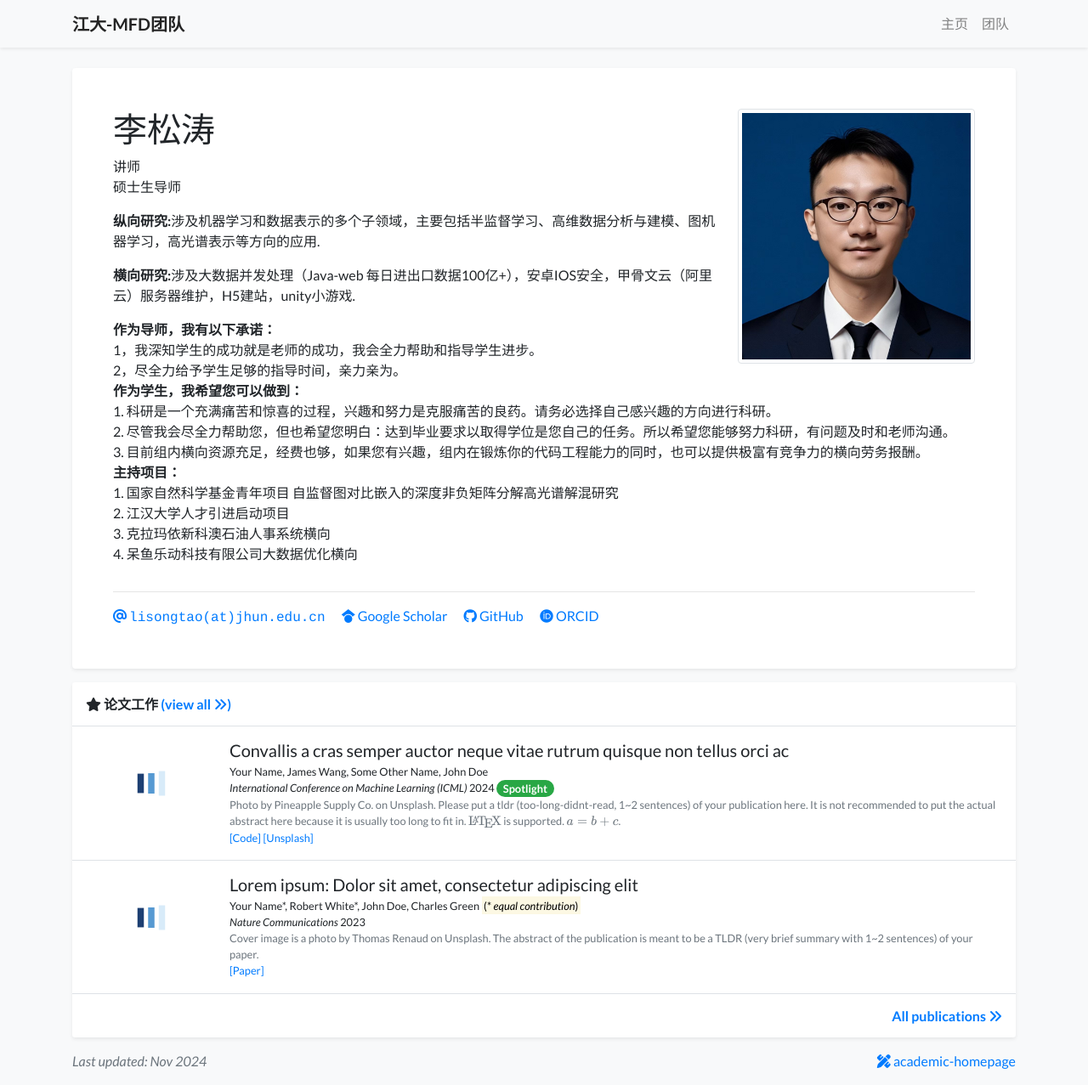
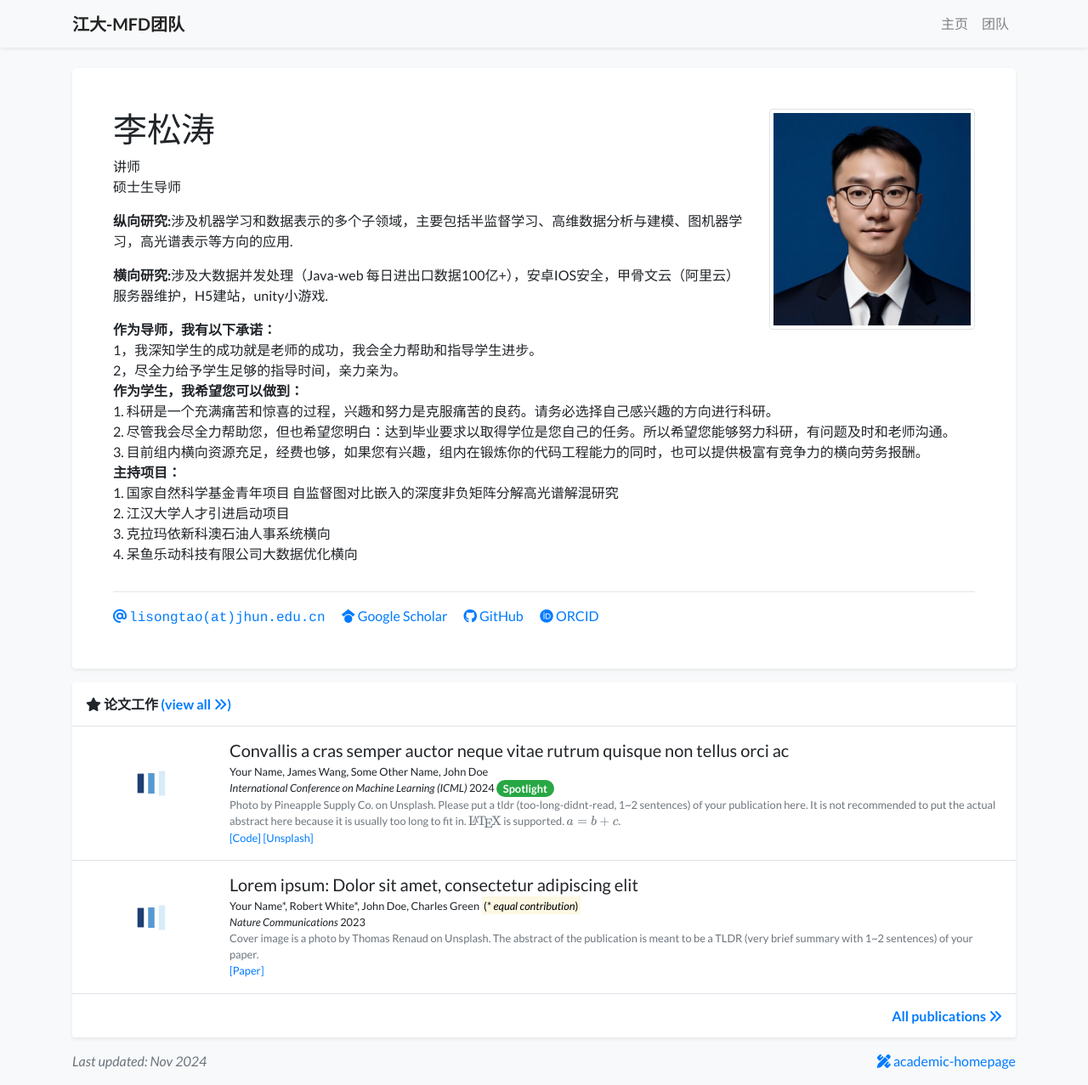
Before and after one commit to LstinWh/myself, a Jekyll site: the page built from index.html, in a window 1280 px wide and 1277 px high. Shown: the whole window at 85% size. Built offline with Jekyll 4.4.1, drawn with Linux system fonts in a browser that asks for light colours; nearby versions of some CDN libraries; a style sheet for code colours, icons or effects is not loaded.

Commit message:
Update profile_card.html

```diff
--- a/_includes/widgets/profile_card.html
+++ b/_includes/widgets/profile_card.html
@@ -10,7 +10,7 @@
                             <img
                                 src="{{ site.data.profile.portrait_url | relative_url }}"
                                 class="figure-img img-fluid img-thumbnail"
-                                style="height: 300px;"
+                                style="height: 260px;"
                                 data-toggle="tooltip"
                                 data-placement="top"
                                 title="{{ site.data.profile.portrait_caption }}">
```
